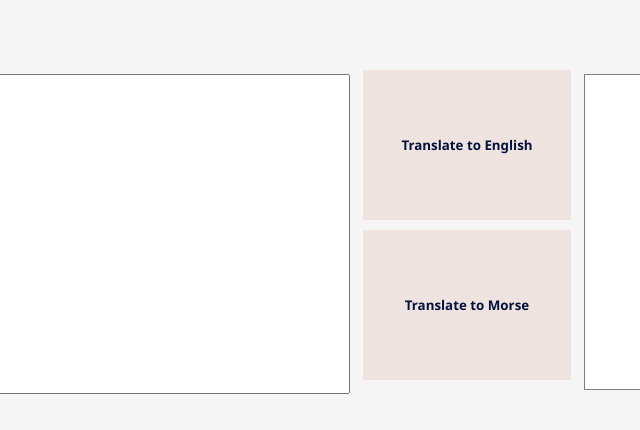
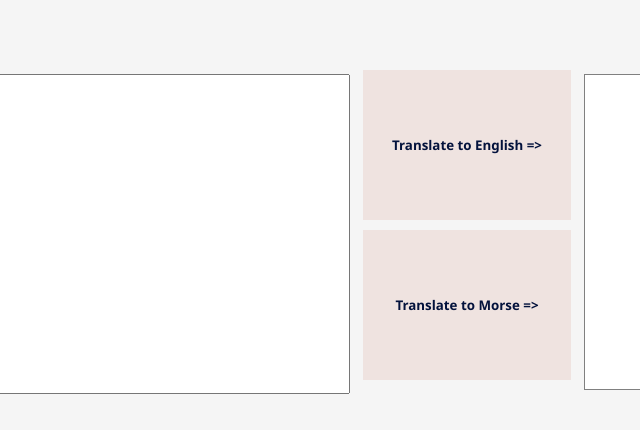
Before and after one commit to athomson1711/js-morse-code-translator, a website with bundled scripts: page index.html in a window 1280 px wide. Shown: the part 197-627 px from the top of the page, 173-813 px from the left. Built offline with nearby package versions, Linux system fonts and the light colour scheme.

Commit message:
styling improved

```diff
--- a/index.html
+++ b/index.html
@@ -25,9 +25,9 @@
         </div> -->
 
     <div class="input-output-container">
-        <input class="input-text">
-        <button class="english-button">Translate to English</button>
-        <button class="morse-button">Translate to Morse</button>
+        <input class="input-text" value="">
+        <button class="english-button">Translate to English =></button>
+        <button class="morse-button">Translate to Morse =></button>
         <div class="out-text-box">
             <p class="output-text"></p>
         </div>
--- a/main.css
+++ b/main.css
@@ -14,6 +14,7 @@
     margin: 5px;
     border: none;
     box-sizing: border-box;
+    cursor: pointer;
   }
 
   h1 {
--- a/scripts/translator.js
+++ b/scripts/translator.js
@@ -8,11 +8,10 @@ export class Translator {
         this.seperateWord = seperateWord;
         this.joinWord = joinWord;
     }
-
             // seperate the word into characters
             // with each character locate it in object and return the value.
             // push that value to the output
-            // add a "joining" space
+            // add a "join"
 
     translate(inputTextBox) {
         let output = "";
```
